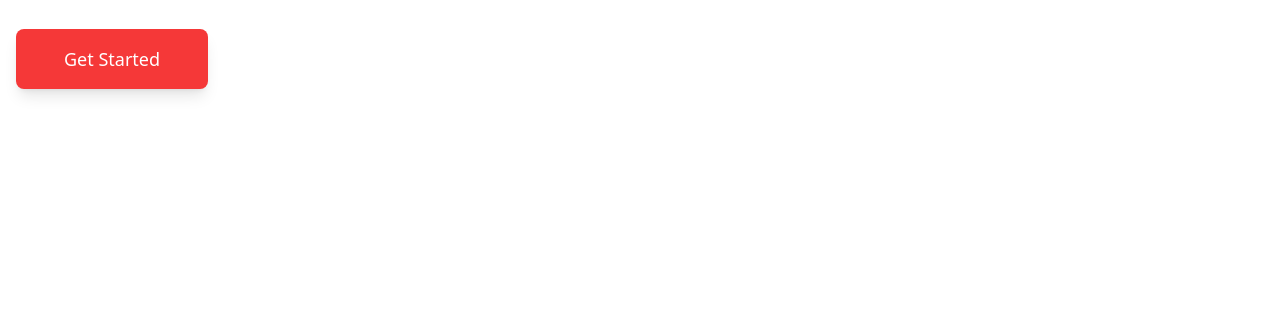
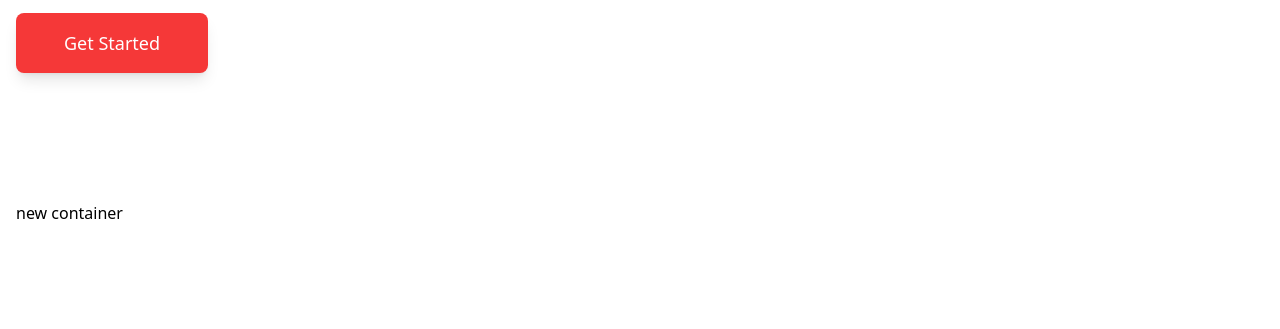
Before and after one commit to khanRabiul/laslesVPN, a website: page src/index.html in a window 1280 px wide. Shown: the part 471-800 px from the top of the page. Drawn offline with Linux system fonts and the light colour scheme.

Commit message:
[src-input.css] input.css container values set into a variable- right side content added

```diff
--- a/src/index.html
+++ b/src/index.html
@@ -65,7 +65,7 @@
 
     <!-- Hero Section Start -->
     <section
-      class="max-w-[1440px] container mx-auto px-4 py-20 flex flex-col md:flex-row items-center justify-between gap-12"
+      class="section-container flex flex-col md:flex-row items-center justify-between gap-12"
     >
       <!-- Left content start -->
       <div class="md:w-1/2 mb-8 md:mb-0 space-y-8">
@@ -91,5 +91,13 @@
       <!-- Right content end -->
     </section>
     <!-- Hero Section End -->
+
+    <!-- Statistics Section Start -->
+     <section class="section-container">
+      <div>
+        new container
+      </div>
+     </section>
+    <!-- Statistics Section End -->
   </body>
 </html>
--- a/src/input.css
+++ b/src/input.css
@@ -10,3 +10,9 @@
 
   --font-primary: 'Rubik', sans-serif;
 }
+
+@layer{
+  .section-container{
+    @apply max-w-[1440px] container mx-auto px-4 py-16;
+  }
+}
```
Also changed, not shown: dist/output.css.
